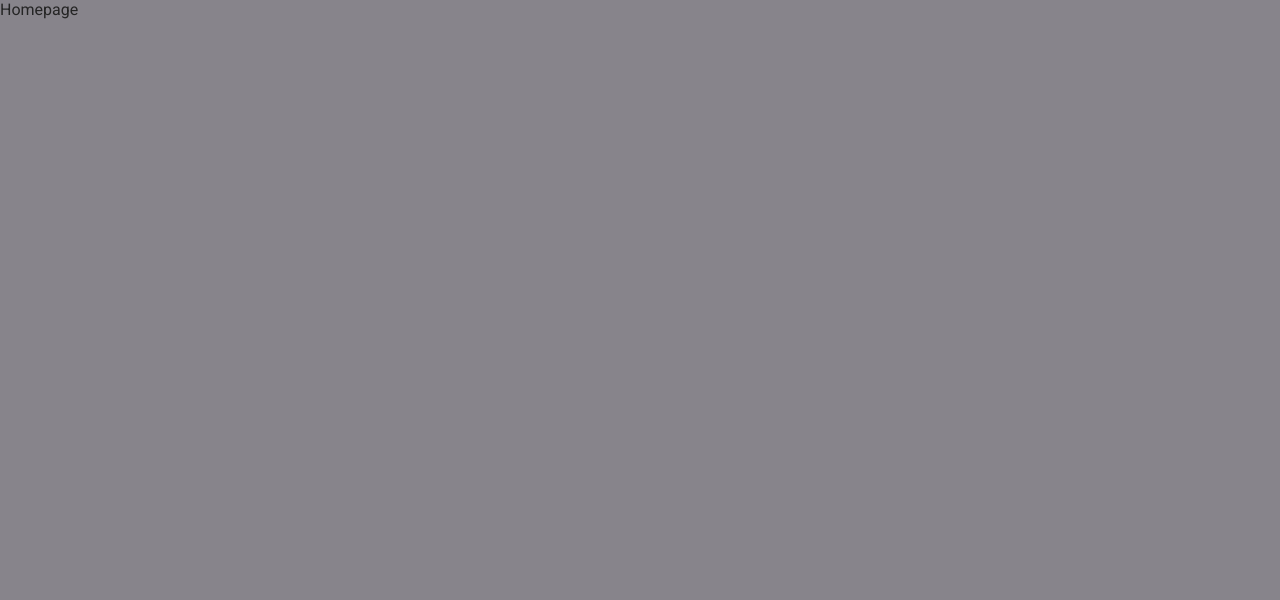
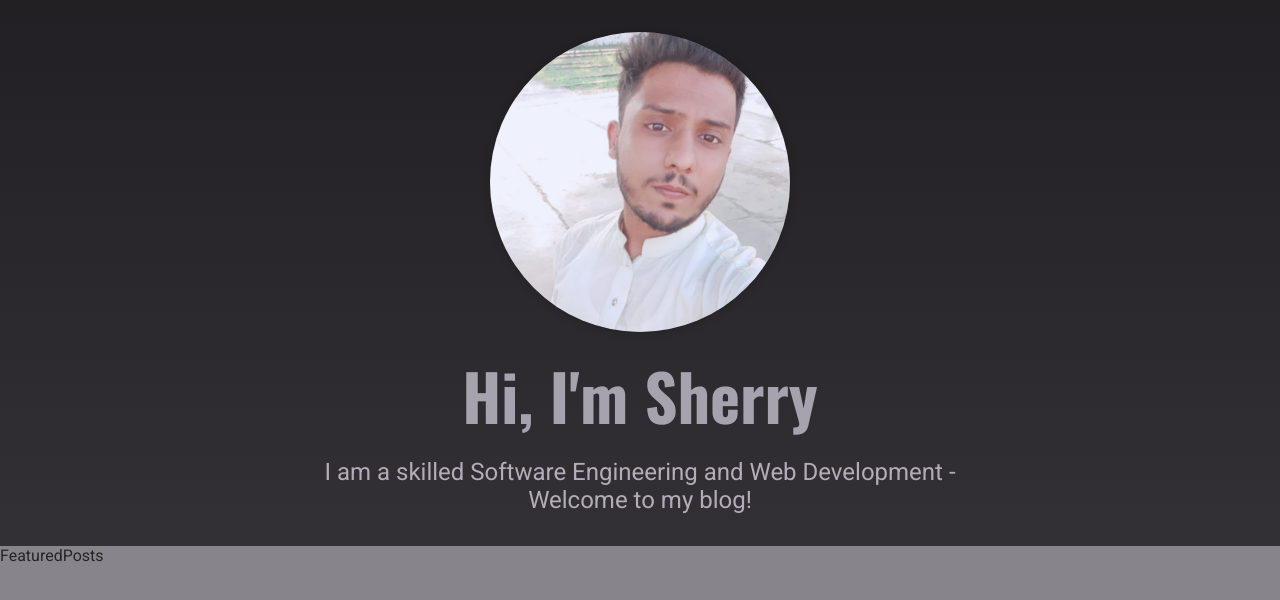
Before and after one commit to Shahryartariq/NextPress, a Next.js app: page / in a window 1280 px wide. Shown: the top 600 px of the page. Built offline with nearby package versions, Linux system fonts and the light colour scheme.

Commit message:
Added Hero Section

```diff
--- a/components/home-page/hero.js
+++ b/components/home-page/hero.js
@@ -1,6 +1,24 @@
+import Image from "next/image";
+
+import classes from "./hero.module.css";
+
 const HeroSection = () => {
   return (
-    <div>HeroSection</div>
+    <section className={classes.hero}>
+      <div className={classes.image}>
+          <Image
+            src="/images/site/sherry.jpg"
+            alt="An image showing Sherry"
+            width={300}
+            height={300}
+            priority
+          />
+      </div>
+      <h1>Hi, I'm Sherry</h1>
+      <p>
+        I am a skilled Software Engineering and Web Development - Welcome to my blog!
+      </p>
+    </section>
   )
 }
 
--- a/pages/index.js
+++ b/pages/index.js
@@ -1,6 +1,13 @@
+import HeroSection from '../components/home-page/hero'
+import FeaturedPosts from '../components/home-page/featured-posts'
+
+
 const Homepage = () => {
   return (
-    <div>Homepage</div>
+    <>
+      <HeroSection />
+      <FeaturedPosts />
+    </>
   )
 }
 
```
Also changed, not shown: public/images/site/sherry.jpg (added).
